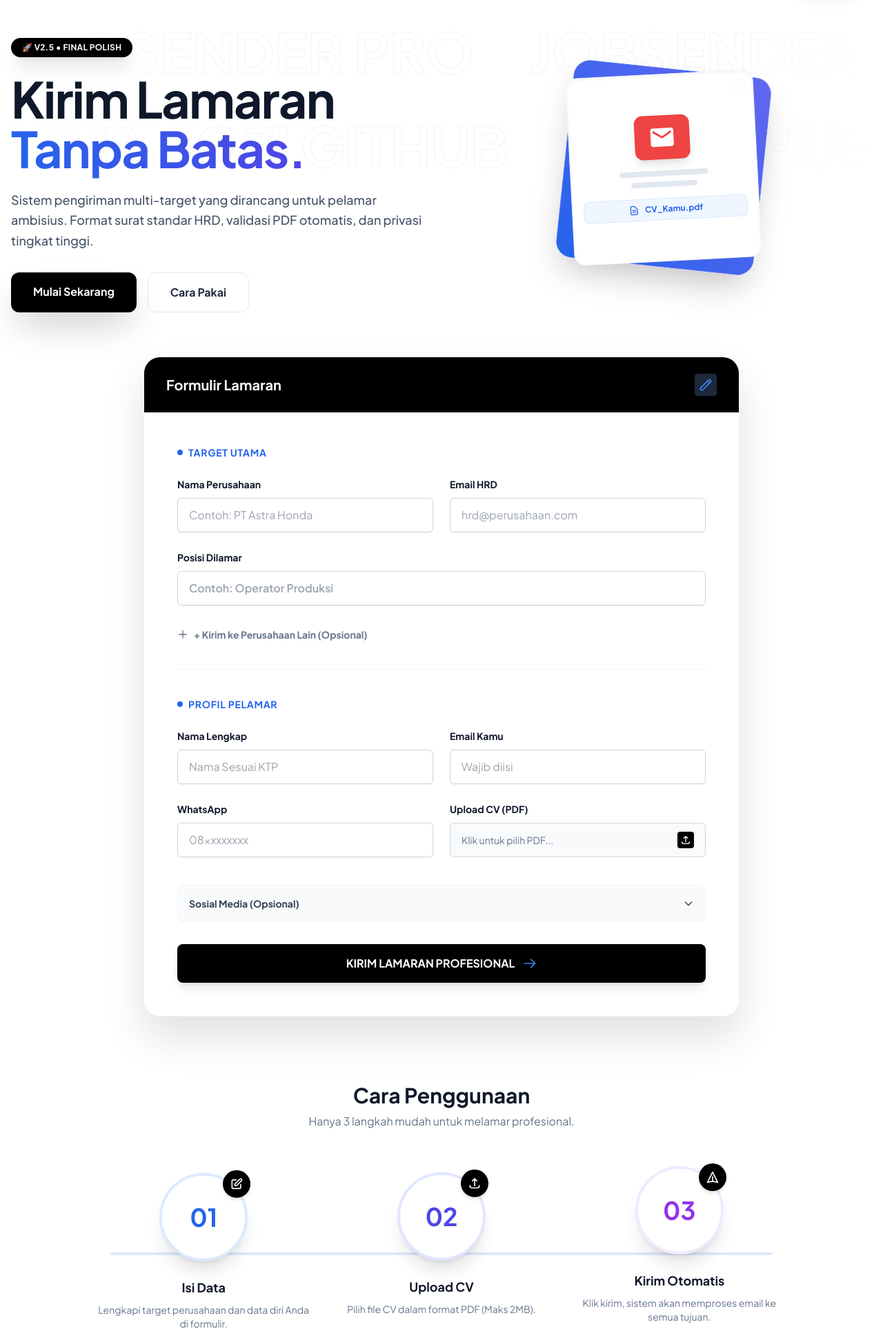
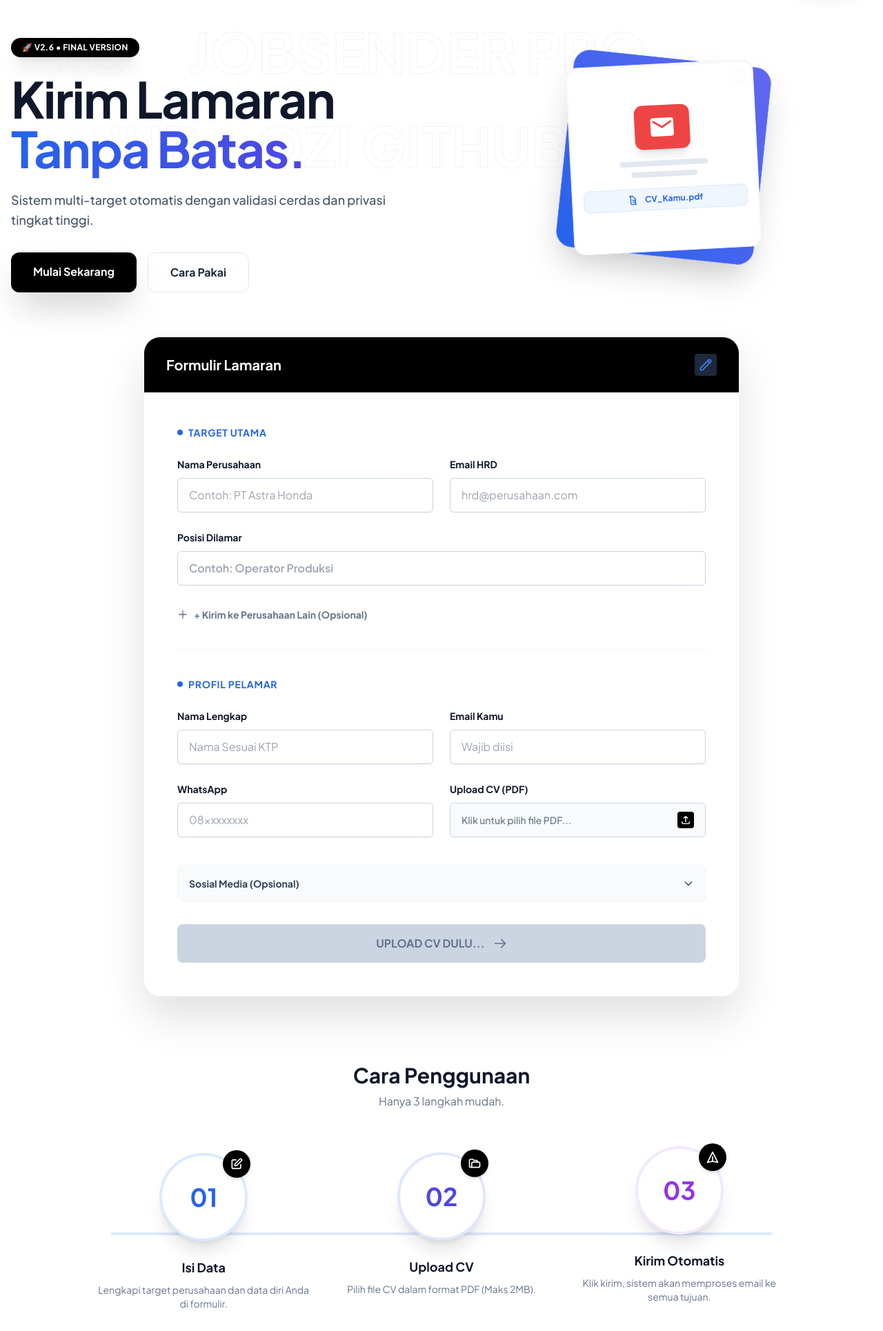
Before and after one commit to oziy-id/mail-toolsV2, a Flask app: page / in a window 1280 px wide. Shown: the part 81-2011 px from the top of the page at 69% size. Run offline with Flask 3, Linux system fonts and the light colour scheme; some libraries are stand-ins or nearby versions.

Commit message:
Update index.html

```diff
--- a/templates/index.html
+++ b/templates/index.html
@@ -3,17 +3,11 @@
 {% block content %}
 
 <style>
-    /* Animasi Floating untuk Langkah-langkah */
-    @keyframes floating {
-        0% { transform: translateY(0px); }
-        50% { transform: translateY(-15px); }
-        100% { transform: translateY(0px); }
-    }
-    .animate-float-slow { animation: floating 6s ease-in-out infinite; }
-    .animate-float-medium { animation: floating 5s ease-in-out infinite; }
-    .animate-float-fast { animation: floating 4s ease-in-out infinite; }
+    @keyframes float { 0% { transform: translateY(0px); } 50% { transform: translateY(-15px); } 100% { transform: translateY(0px); } }
+    .animate-float-slow { animation: float 6s ease-in-out infinite; }
+    .animate-float-medium { animation: float 5s ease-in-out infinite; }
+    .animate-float-fast { animation: float 4s ease-in-out infinite; }
 
-    /* Marquee */
     .marquee-container { overflow: hidden; white-space: nowrap; position: relative; width: 100%; mask-image: linear-gradient(to right, transparent, black 20%, black 80%, transparent); }
     .marquee-content { display: inline-flex; animation: scroll 20s linear infinite; }
     .marquee-content-reverse { display: inline-flex; animation: scroll-reverse 20s linear infinite; }
@@ -21,44 +15,24 @@
     @keyframes scroll-reverse { 0% { transform: translateX(-50%); } 100% { transform: translateX(0); } }
     .text-outline { -webkit-text-stroke: 1px #cbd5e1; color: transparent; font-weight: 900; text-transform: uppercase; font-size: 5rem; }
 
-    /* 3D Security Shield */
     .shield-container { perspective: 800px; }
-    .shield-3d {
-        transform-style: preserve-3d;
-        animation: rotateShield 6s ease-in-out infinite;
-    }
-    @keyframes rotateShield {
-        0% { transform: rotateY(-15deg); }
-        50% { transform: rotateY(15deg); }
-        100% { transform: rotateY(-15deg); }
-    }
+    .shield-3d { transform-style: preserve-3d; animation: rotateShield 6s ease-in-out infinite; }
+    @keyframes rotateShield { 0% { transform: rotateY(-15deg); } 50% { transform: rotateY(15deg); } 100% { transform: rotateY(-15deg); } }
 </style>
 
 <div class="fixed top-24 left-0 w-full -z-20 opacity-30 pointer-events-none space-y-4">
-    <div class="marquee-container">
-        <div class="marquee-content-reverse gap-20">
-            <span class="text-outline">JOBSENDER PRO</span><span class="text-outline">JOBSENDER PRO</span><span class="text-outline">JOBSENDER PRO</span>
-        </div>
-    </div>
-    <div class="marquee-container">
-        <div class="marquee-content gap-20">
-            <span class="text-outline">OZI GITHUB</span><span class="text-outline">OZI GITHUB</span><span class="text-outline">OZI GITHUB</span>
-        </div>
-    </div>
+    <div class="marquee-container"><div class="marquee-content-reverse gap-20"><span class="text-outline">JOBSENDER PRO</span><span class="text-outline">JOBSENDER PRO</span></div></div>
+    <div class="marquee-container"><div class="marquee-content gap-20"><span class="text-outline">OZI GITHUB</span><span class="text-outline">OZI GITHUB</span></div></div>
 </div>
 
 <div class="max-w-7xl mx-auto px-4 mb-16 pt-6 flex flex-col md:flex-row items-center gap-10">
     <div class="md:w-1/2 text-center md:text-left z-10">
-        <div class="inline-flex items-center gap-2 px-4 py-1.5 rounded-full bg-black text-white text-xs font-bold uppercase tracking-wide mb-6 shadow-xl">
-            🚀 V2.5 • Final Polish
-        </div>
+        <div class="inline-flex items-center gap-2 px-4 py-1.5 rounded-full bg-black text-white text-xs font-bold uppercase tracking-wide mb-6 shadow-xl">🚀 V2.6 • Final Version</div>
         <h1 class="text-5xl md:text-7xl font-extrabold text-slate-900 tracking-tight mb-6 leading-tight">
             Kirim Lamaran <br>
             <span class="text-transparent bg-clip-text bg-gradient-to-r from-blue-600 to-indigo-600">Tanpa Batas.</span>
         </h1>
-        <p class="text-lg text-slate-600 mb-8 leading-relaxed font-medium">
-            Sistem pengiriman multi-target yang dirancang untuk pelamar ambisius. Format surat standar HRD, validasi PDF otomatis, dan privasi tingkat tinggi.
-        </p>
+        <p class="text-lg text-slate-600 mb-8 leading-relaxed font-medium">Sistem multi-target otomatis dengan validasi cerdas dan privasi tingkat tinggi.</p>
         <div class="flex flex-col sm:flex-row gap-4 justify-center md:justify-start">
             <a href="#form-area" class="px-8 py-4 bg-black text-white font-bold rounded-xl shadow-2xl hover:bg-slate-800 transition transform hover:-translate-y-1">Mulai Sekarang</a>
             <a href="#steps-area" class="px-8 py-4 bg-white text-slate-800 border border-slate-200 font-bold rounded-xl hover:bg-slate-50 transition">Cara Pakai</a>
@@ -77,7 +51,7 @@
                 <div class="absolute top-4 right-4 w-3 h-3 bg-green-500 rounded-full animate-ping"></div>
 
                 <div class="mt-4 h-8 w-full bg-blue-50 rounded-lg border border-blue-100 flex items-center justify-center gap-2 text-xs font-bold text-blue-600">
-                    <svg class="w-4 h-4" fill="none" stroke="currentColor" viewBox="0 0 24 24"><path stroke-linecap="round" stroke-linejoin="round" stroke-width="2" d="M9 12h6m-6 4h6m2 5H7a2 2 0 01-2-2V5a2 2 0 012-2h5.586a1 1 0 01.707.293l5.414 5.414a1 1 0 01.293.707V19a2 2 0 01-2 2z"></path></svg>
+                    <svg class="w-4 h-4" fill="none" stroke="currentColor" viewBox="0 0 24 24"><path stroke-linecap="round" stroke-linejoin="round" stroke-width="2" d="M9 12h6m-6 4h6m2 5H7a2 2 0 01-2-2V5a2 2 0 01-2-2h5.586a1 1 0 01.707.293l5.414 5.414a1 1 0 01.293.707V19a2 2 0 01-2 2z"></path></svg>
                     CV_Kamu.pdf
                 </div>
             </div>
@@ -161,14 +135,19 @@
                         <label class="text-sm font-bold text-slate-900">WhatsApp</label>
                         <input type="text" name="whatsapp" required class="w-full px-4 py-3 rounded-md bg-white border border-slate-300 text-slate-900 focus:border-blue-600 outline-none transition shadow-sm" placeholder="08xxxxxxxx">
                     </div>
+
                     <div class="space-y-2">
                         <label class="text-sm font-bold text-slate-900">Upload CV (PDF)</label>
                         <div class="relative group">
-                            <input type="file" name="cv_file" accept=".pdf" required class="absolute inset-0 w-full h-full opacity-0 cursor-pointer z-20">
-                            <div class="w-full px-4 py-3 rounded-md border border-slate-300 bg-slate-50 text-slate-500 flex items-center justify-between group-hover:bg-white group-hover:border-blue-400 transition-all">
-                                <span class="text-sm truncate">Klik untuk pilih PDF...</span>
-                                <div class="bg-black text-white p-1 rounded">
-                                    <svg class="w-4 h-4" fill="none" stroke="currentColor" viewBox="0 0 24 24"><path stroke-linecap="round" stroke-linejoin="round" stroke-width="2" d="M4 16v1a3 3 0 003 3h10a3 3 0 003-3v-1m-4-8l-4-4m0 0L8 8m4-4v12"></path></svg>
+                            <input type="file" name="cv_file" id="cvInput" accept=".pdf" required
+                                   class="absolute inset-0 w-full h-full opacity-0 cursor-pointer z-20"
+                                   onchange="updateFileName(this)">
+
+                            <div class="w-full px-4 py-3 rounded-md border border-slate-300 bg-slate-50 text-slate-500 flex items-center justify-between group-hover:bg-white group-hover:border-blue-400 transition-all" id="uploadBox">
+                                <span class="text-sm truncate font-medium" id="fileNameText">Klik untuk pilih file PDF...</span>
+                                <div class="bg-black text-white p-1 rounded transition-colors" id="fileIconContainer">
+                                    <svg id="iconUpload" class="w-4 h-4" fill="none" stroke="currentColor" viewBox="0 0 24 24"><path stroke-linecap="round" stroke-linejoin="round" stroke-width="2" d="M4 16v1a3 3 0 003 3h10a3 3 0 003-3v-1m-4-8l-4-4m0 0L8 8m4-4v12"></path></svg>
+                                    <svg id="iconCheck" class="w-4 h-4 hidden" fill="none" stroke="currentColor" viewBox="0 0 24 24"><path stroke-linecap="round" stroke-linejoin="round" stroke-width="2" d="M5 13l4 4L19 7"></path></svg>
                                 </div>
                             </div>
                         </div>
@@ -189,9 +168,9 @@
                 </div>
             </div>
 
-            <button type="submit" id="btnSubmit" class="w-full py-4 bg-black hover:bg-slate-800 text-white font-bold rounded-lg shadow-lg hover:shadow-xl transition-all duration-300 transform hover:-translate-y-1 flex justify-center items-center gap-3">
-                <span id="btnText">KIRIM LAMARAN PROFESIONAL</span>
-                <svg id="btnIcon" class="w-5 h-5 text-blue-500" fill="none" stroke="currentColor" viewBox="0 0 24 24"><path stroke-linecap="round" stroke-linejoin="round" stroke-width="2" d="M14 5l7 7m0 0l-7 7m7-7H3"></path></svg>
+            <button type="submit" id="btnSubmit" disabled class="w-full py-4 bg-slate-300 text-slate-500 font-bold rounded-lg shadow-none cursor-not-allowed transition-all duration-300 flex justify-center items-center gap-3">
+                <span id="btnText">UPLOAD CV DULU...</span>
+                <svg id="btnIcon" class="w-5 h-5" fill="none" stroke="currentColor" viewBox="0 0 24 24"><path stroke-linecap="round" stroke-linejoin="round" stroke-width="2" d="M14 5l7 7m0 0l-7 7m7-7H3"></path></svg>
                 <svg id="btnLoader" class="hidden w-5 h-5 text-white animate-spin" xmlns="http://www.w3.org/2000/svg" fill="none" viewBox="0 0 24 24"><circle class="opacity-25" cx="12" cy="12" r="10" stroke="currentColor" stroke-width="4"></circle><path class="opacity-75" fill="currentColor" d="M4 12a8 8 0 018-8V0C5.373 0 0 5.373 0 12h4zm2 5.291A7.962 7.962 0 014 12H0c0 3.042 1.135 5.824 3 7.938l3-2.647z"></path></svg>
             </button>
         </form>
@@ -201,9 +180,8 @@
 <div id="steps-area" class="max-w-6xl mx-auto px-4 mb-24 relative z-10">
     <div class="text-center mb-16">
         <h2 class="text-3xl font-bold text-slate-900">Cara Penggunaan</h2>
-        <p class="text-slate-500 mt-2">Hanya 3 langkah mudah untuk melamar profesional.</p>
+        <p class="text-slate-500 mt-2">Hanya 3 langkah mudah.</p>
     </div>
-
     <div class="flex flex-col md:flex-row justify-center items-center gap-12 relative">
         <div class="hidden md:block absolute top-1/2 left-20 right-20 h-1 bg-gradient-to-r from-blue-100 via-indigo-100 to-blue-100 -z-10 rounded-full"></div>
 
@@ -222,7 +200,7 @@
             <div class="w-32 h-32 rounded-full bg-white border-4 border-indigo-100 shadow-xl flex items-center justify-center relative hover:scale-110 transition duration-500">
                 <div class="text-4xl font-black text-indigo-600">02</div>
                 <div class="absolute -top-2 -right-2 w-10 h-10 bg-black text-white rounded-full flex items-center justify-center shadow-md">
-                    <svg class="w-5 h-5" fill="none" stroke="currentColor" viewBox="0 0 24 24"><path stroke-linecap="round" stroke-linejoin="round" stroke-width="2" d="M4 16v1a3 3 0 003 3h10a3 3 0 003-3v-1m-4-8l-4-4m0 0L8 8m4-4v12"></path></svg>
+                    <svg class="w-5 h-5" fill="none" stroke="currentColor" viewBox="0 0 24 24"><path stroke-linecap="round" stroke-linejoin="round" stroke-width="2" d="M5 19a2 2 0 01-2-2V7a2 2 0 012-2h4l2 2h4a2 2 0 012 2v1M5 19h14a2 2 0 002-2v-5a2 2 0 00-2-2H9a2 2 0 00-2 2v5a2 2 0 01-2 2z"></path></svg>
                 </div>
             </div>
             <h3 class="mt-6 font-bold text-lg text-slate-900">Upload CV</h3>
@@ -245,42 +223,21 @@
 <div class="max-w-5xl mx-auto px-4 mb-20">
     <div class="bg-slate-900 rounded-3xl p-10 md:p-16 relative overflow-hidden flex flex-col md:flex-row items-center gap-12">
         <div class="absolute top-0 right-0 w-96 h-96 bg-blue-600 rounded-full mix-blend-screen filter blur-[100px] opacity-20"></div>
-
         <div class="md:w-1/2 relative z-10">
-            <div class="inline-block px-3 py-1 bg-green-900/50 border border-green-700/50 rounded-full text-green-400 text-xs font-bold mb-4 uppercase">
-                🛡️ Security First Architecture
-            </div>
-            <h2 class="text-3xl font-bold text-white mb-4">Data Anda Aman, Selamanya.</h2>
-            <p class="text-slate-400 leading-relaxed mb-6">
-                Kami menerapkan sistem <b>Stateless Processing</b>. Artinya, saat Anda menekan tombol kirim:
-            </p>
-            <ul class="space-y-3 text-slate-300 text-sm">
-                <li class="flex items-center gap-3">
-                    <svg class="w-5 h-5 text-green-500" fill="none" stroke="currentColor" viewBox="0 0 24 24"><path stroke-linecap="round" stroke-linejoin="round" stroke-width="2" d="M5 13l4 4L19 7"></path></svg>
-                    Data dienkripsi dengan protokol TLS 1.3
-                </li>
-                <li class="flex items-center gap-3">
-                    <svg class="w-5 h-5 text-green-500" fill="none" stroke="currentColor" viewBox="0 0 24 24"><path stroke-linecap="round" stroke-linejoin="round" stroke-width="2" d="M5 13l4 4L19 7"></path></svg>
-                    File CV hanya transit di RAM, tidak masuk HDD
-                </li>
-                <li class="flex items-center gap-3">
-                    <svg class="w-5 h-5 text-green-500" fill="none" stroke="currentColor" viewBox="0 0 24 24"><path stroke-linecap="round" stroke-linejoin="round" stroke-width="2" d="M5 13l4 4L19 7"></path></svg>
-                    Tidak ada penyimpanan log pribadi
-                </li>
-            </ul>
+            <div class="inline-block px-3 py-1 bg-green-900/50 border border-green-700/50 rounded-full text-green-400 text-xs font-bold mb-4 uppercase">🛡️ Security First</div>
+            <h2 class="text-3xl font-bold text-white mb-4">Data Anda Aman.</h2>
+            <p class="text-slate-400 leading-relaxed mb-6">Sistem Stateless Processing memastikan data Anda tidak disimpan di server.</p>
         </div>
-
         <div class="md:w-1/2 flex justify-center shield-container">
             <div class="w-48 h-56 relative shield-3d">
-                <svg class="w-full h-full text-blue-500 drop-shadow-[0_0_30px_rgba(59,130,246,0.5)]" fill="currentColor" viewBox="0 0 24 24">
-                    <path d="M12 1L3 5v6c0 5.55 3.84 10.74 9 12 5.16-1.26 9-6.45 9-12V5l-9-4zm0 10.99h7c-.53 4.12-3.28 7.79-7 8.94V12H5V6.3l7-3.11v8.8z"/>
-                </svg>
+                <svg class="w-full h-full text-blue-500 drop-shadow-[0_0_30px_rgba(59,130,246,0.5)]" fill="currentColor" viewBox="0 0 24 24"><path d="M12 1L3 5v6c0 5.55 3.84 10.74 9 12 5.16-1.26 9-6.45 9-12V5l-9-4zm0 10.99h7c-.53 4.12-3.28 7.79-7 8.94V12H5V6.3l7-3.11v8.8z"/></svg>
             </div>
         </div>
     </div>
 </div>
 
 <script>
+    // 1. Toggle Logic
     function toggleSosmed() {
         document.getElementById('areaSosmed').classList.toggle('hidden');
         document.getElementById('arrowSosmed').classList.toggle('rotate-180');
@@ -290,11 +247,81 @@
         document.getElementById('iconMulti').classList.toggle('rotate-45');
     }
 
+    // 2. File Upload & Validation Logic
+    function updateFileName(input) {
+        const fileNameText = document.getElementById('fileNameText');
+        const iconUpload = document.getElementById('iconUpload');
+        const iconCheck = document.getElementById('iconCheck');
+        const iconContainer = document.getElementById('fileIconContainer');
+        const uploadBox = document.getElementById('uploadBox');
+        const btnSubmit = document.getElementById('btnSubmit');
+        const btnText = document.getElementById('btnText');
+
+        if (input.files && input.files.length > 0) {
+            const file = input.files[0];
+
+            // Cek PDF
+            if (file.type === "application/pdf" || file.name.toLowerCase().endsWith(".pdf")) {
+                // Sukses
+                fileNameText.textContent = file.name;
+                fileNameText.classList.add("text-slate-900", "font-bold");
+
+                iconUpload.classList.add('hidden');
+                iconCheck.classList.remove('hidden');
+
+                iconContainer.classList.remove('bg-black');
+                iconContainer.classList.add('bg-green-600');
+                uploadBox.classList.add('border-green-500', 'bg-green-50');
+
+                // AKTIFKAN TOMBOL
+                btnSubmit.disabled = false;
+                btnSubmit.classList.remove('bg-slate-300', 'text-slate-500', 'cursor-not-allowed', 'shadow-none');
+                btnSubmit.classList.add('bg-black', 'text-white', 'hover:bg-slate-800', 'shadow-lg');
+                btnText.textContent = "KIRIM LAMARAN PROFESIONAL";
+            } else {
+                // Gagal (Bukan PDF)
+                alert("Maaf, hanya menerima file format PDF!");
+                input.value = ""; // Reset
+                resetUploadUI();
+            }
+        } else {
+            // Cancel
+            resetUploadUI();
+        }
+    }
+
+    function resetUploadUI() {
+        const fileNameText = document.getElementById('fileNameText');
+        const iconUpload = document.getElementById('iconUpload');
+        const iconCheck = document.getElementById('iconCheck');
+        const iconContainer = document.getElementById('fileIconContainer');
+        const uploadBox = document.getElementById('uploadBox');
+        const btnSubmit = document.getElementById('btnSubmit');
+        const btnText = document.getElementById('btnText');
+
+        fileNameText.textContent = "Klik untuk pilih file PDF...";
+        fileNameText.classList.remove("text-slate-900", "font-bold");
+
+        iconUpload.classList.remove('hidden');
+        iconCheck.classList.add('hidden');
+
+        iconContainer.classList.add('bg-black');
+        iconContainer.classList.remove('bg-green-600');
+        uploadBox.classList.remove('border-green-500', 'bg-green-50');
+
+        // MATIKAN TOMBOL
+        btnSubmit.disabled = true;
+        btnSubmit.classList.add('bg-slate-300', 'text-slate-500', 'cursor-not-allowed', 'shadow-none');
+        btnSubmit.classList.remove('bg-black', 'text-white', 'hover:bg-slate-800', 'shadow-lg');
+        btnText.textContent = "UPLOAD CV DULU...";
+    }
+
+    // 3. Submit Animation
     const form = document.getElementById('jobForm');
-    const btn = document.getElementById('btnSubmit');
     form.addEventListener('submit', function() {
         if(form.checkValidity()){
-            document.getElementById('btnText').innerText = "MENGHUBUNGKAN...";
+            const btn = document.getElementById('btnSubmit');
+            document.getElementById('btnText').innerText = "MENGHUBUNGKAN SERVER...";
             document.getElementById('btnIcon').classList.add('hidden');
             document.getElementById('btnLoader').classList.remove('hidden');
             btn.classList.add('opacity-80', 'cursor-not-allowed');
```
